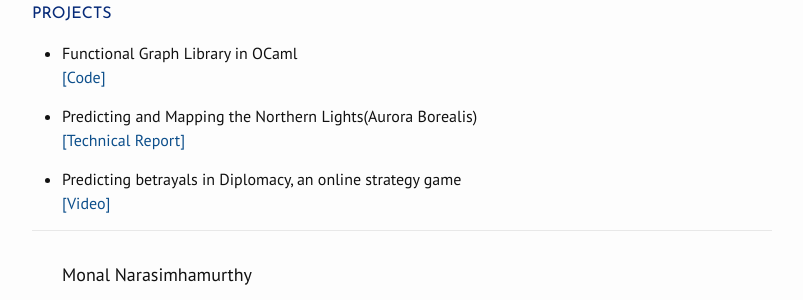
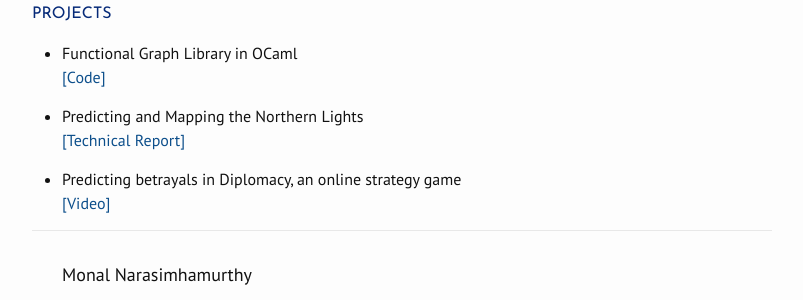
Before and after one commit to monal/monal.github.io, a Jekyll site: the page built from index.html, in a window 1280 px wide. Shown: the part 772-1072 px from the top of the page, without its empty margins (238-1041 px from the left). Built offline with Jekyll 4.4.1, drawn with Linux system fonts in a browser that asks for light colours; nearby versions of some CDN libraries.

Commit message:
Fix project title

```diff
--- a/index.html
+++ b/index.html
@@ -30,7 +30,7 @@ layout: default
   <li style="">Functional Graph Library in OCaml</li>
   <p>
   <a href="https://github.com/monal/ocaml-fgl">[Code]</a>
-  <li istyle="">Predicting and Mapping the Northern Lights(Aurora Borealis)</li>
+  <li istyle="">Predicting and Mapping the Northern Lights</li>
   <a href="http://scholar.colorado.edu/csci_techreports/1036">[Technical Report]</a></p>
 
   <li style="">Predicting betrayals in Diplomacy, an online strategy game</li>
```
